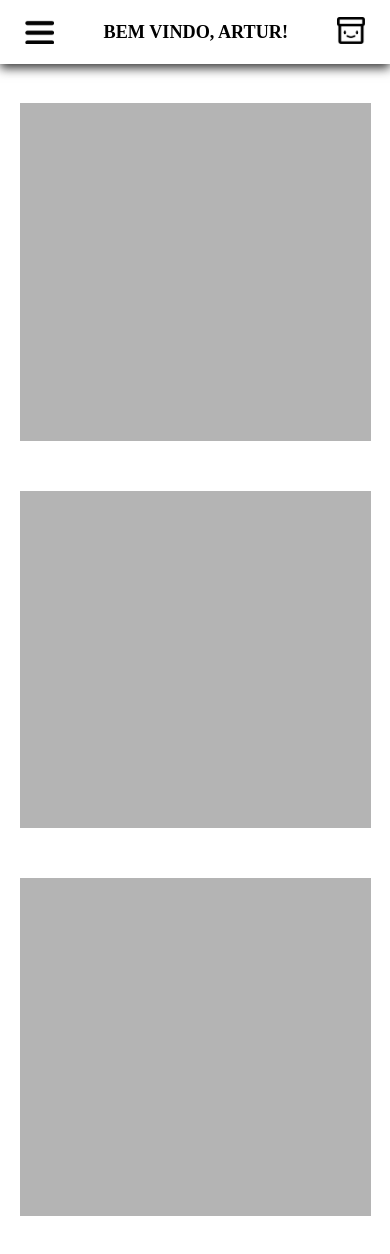
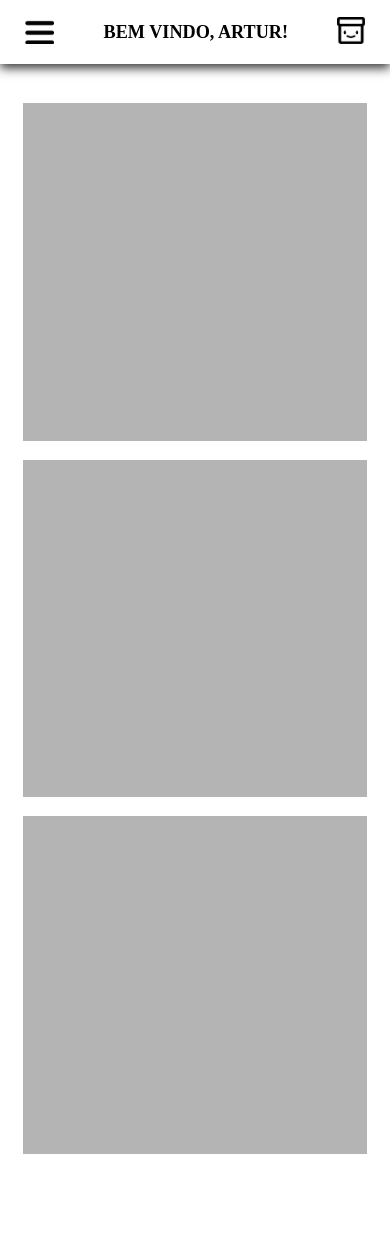
Before and after one commit to winvirg/Trackventory, a Next.js app: page /user/home in a window 390 px wide. Shown: the top 1254 px of the page. After the commit the page ends 1204 px from the top, so only its background shows below. Built offline with nearby package versions, Linux system fonts and the light colour scheme.

Commit message:
Ajustes Home Mobile nos itens da grid

```diff
--- a/src/app/page.module.css
+++ b/src/app/page.module.css
@@ -152,29 +152,29 @@
     display: grid;
     grid-template-columns: 1fr;
     grid-template-rows: 1fr 1fr 1fr;
-    gap: 50px;
+    gap: 19px;
     width: 100%;
     max-width: 80vh;
-    margin: 10% 5% 50px 5%;
+    margin: 10% 6% 50px 6%;
 
   }
 
   .gridpainel_home .controle_estoque{
     background-color: #b4b4b4;
     height: 40vh;
-    width: 90%;
+    width: 88%;
   }
 
   .gridpainel_home .estatistica_venda{
     background-color: #b4b4b4;
     height: 40vh;
-    width: 90%;
+    width: 88%;
   }
 
   .gridpainel_home .ultimas_vendas{
     background-color: #b4b4b4;
     height: 40vh;
-    width: 90%;
+    width: 88%;
   }
 }
 
```
